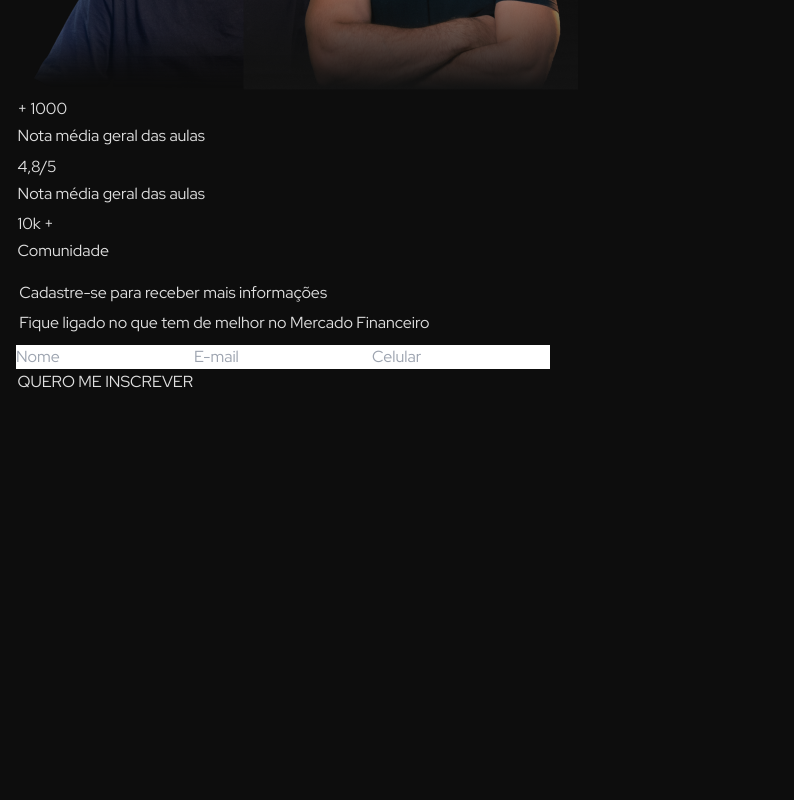
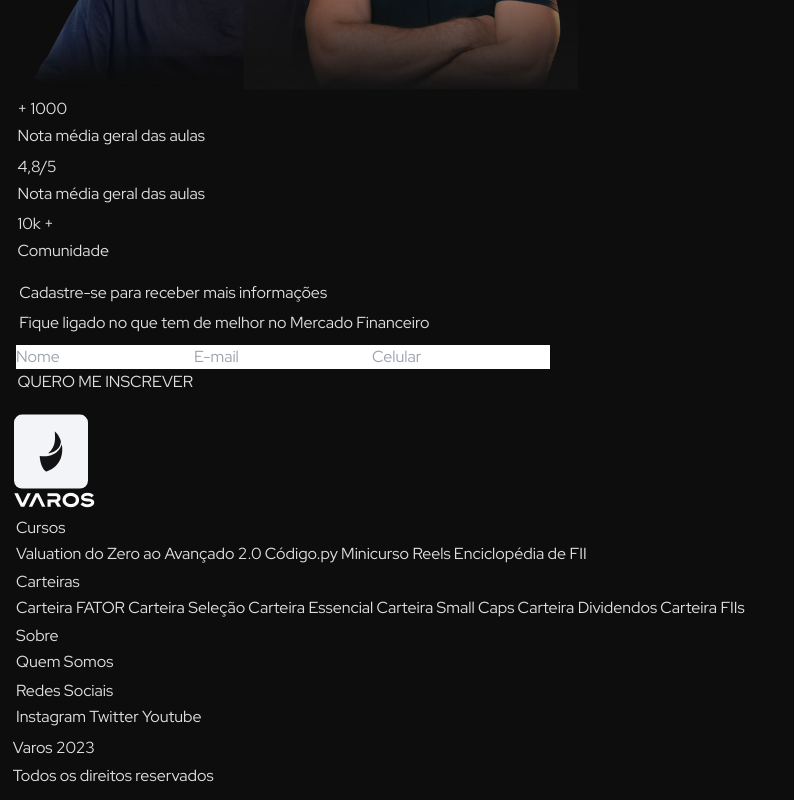
Before and after one commit to Jaci-Xavier/varos-front, a React (Vite) app: page / in a window 1280 px wide. Shown: the part 2319-3119 px from the top of the page, without its empty margins (0-794 px from the left). Before the commit the page ends 2731 px from the top, so only its background shows below. Built offline with nearby package versions, Linux system fonts and the light colour scheme.

Commit message:
todos os components finalizados

```diff
--- a/src/App.tsx
+++ b/src/App.tsx
@@ -1,4 +1,5 @@
 import './App.css';
+import Footer from './components/Footer/Index';
 import Header from './components/Header';
 import Home from './pages/Home';
 
@@ -8,7 +9,10 @@ function App() {
     <div >
       <Header />
       <div >
-      <Home />
+        <Home />
+      </div>
+      <div className='flex flex-row justify-center'>
+        <Footer />
       </div>
     </div>
   )
--- /dev/null
+++ b/src/components/Footer/Index.tsx
@@ -0,0 +1,49 @@
+import frame331 from '../../assets/Frame 331.svg';
+import varos from '../../assets/varos.png';
+
+function Footer() {
+  return (
+    <div className='w-[1440px] h-[502px] flex flex-col mt-[150px]'>
+      <div className='flex flex-row justify-evenly'>
+        <div className='flex flex-col w-[98px] h-[159px] gap-4'>
+          <img src={frame331} alt="Varos Icon" className='w-[74px] h-[74px]'/>
+          <img src={varos} alt="Varos Logo" className='w-[74px] h-[13px]'/>
+        </div>
+        <div className='bw-[858px] h-[400px] flex flex-row justify-evenly'>
+          <div className='w-[172px] h-[227px] flex flex-col justify-evenly'>
+            <p className='text-[20px] font-bold leading-5 text-[#F2F4F8]'>Cursos</p>
+            <a href='https://varos.com.br/vza?utm_campaign=vza-lista-espera&utm_source=site&utm_term=varos&utm_medium=footer&utm_content=/informacoes/quem-somos' target='_blank' rel='noreferrer' className='text-[16px] font-medium leading-5 text-[#F2F4F6]'>Valuation do Zero ao Avançado 2.0</a>
+            <a href='https://varos.com.br/cursos/codigopy/lista-de-espera?utm_medium=footer&utm_term=varos&utm_content=%2Finformacoes%2Fquem-somos&utm_source=site&utm_campaign=codigopy1123' target='_blank' rel='noreferrer' className='text-[16px] font-medium leading-5 text-[#F2F4F6]'>Código.py</a>
+            <a href='https://varos.com.br/cursos/reels?utm_medium=footer&utm_term=varos&utm_content=%2Finformacoes%2Fquem-somos&utm_source=site&utm_campaign=minicurso-reels' target='_blank' rel='noreferrer' className='text-[16px] font-medium leading-5 text-[#F2F4F6]'>Minicurso Reels</a>
+            <a href='https://checkout.varos.com.br/pay/enciclopedia-dos-fiis-oferta-principal?utm_medium=footer&utm_content=%2Finformacoes%2Fquem-somos' target='_blank' rel='noreferrer' className='text-[16px] font-medium leading-5 text-[#F2F4F6]'>Enciclopédia de FII</a>
+          </div>
+          <div className='w-[172px] h-[296px] flex flex-col justify-evenly'>
+            <p className='text-[20px] font-bold leading-5 text-[#F2F4F8]'>Carteiras</p>
+            <a href='https://varos.com.br/carteiras/fator?utm_medium=footer&utm_content=/informacoes/quem-somos' target='_blank' rel='noreferrer' className='text-[16px] font-medium leading-5 text-[#F2F4F6]'>Carteira FATOR</a>
+            <a href='https://varos.com.br/carteiras/selecao?utm_campaign=carteira-selecao&utm_source=site&utm_term=varos&utm_medium=footer&utm_content=/informacoes/quem-somos' target='_blank' rel='noreferrer' className='text-[16px] font-medium leading-5 text-[#F2F4F6]'>Carteira Seleção</a>
+            <a href='https://varos.com.br/carteiras/essencial?utm_campaign=carteira-essencial&utm_source=site&utm_term=varos&utm_medium=footer&utm_content=/informacoes/quem-somos' target='_blank' rel='noreferrer' className='text-[16px] font-medium leading-5 text-[#F2F4F6]'>Carteira Essencial</a>
+            <a href='https://varos.com.br/carteiras/small-caps?utm_campaign=carteira-small-caps&utm_source=site&utm_term=varos&utm_medium=footer&utm_content=/informacoes/quem-somos' target='_blank' rel='noreferrer' className='text-[16px] font-medium leading-5 text-[#F2F4F6]'>Carteira Small Caps</a>
+            <a href='https://varos.com.br/carteiras/dividendos?utm_campaign=carteira-dividendos&utm_source=site&utm_term=varos&utm_medium=footer&utm_content=/informacoes/quem-somos' target='_blank' rel='noreferrer' className='text-[16px] font-medium leading-5 text-[#F2F4F6]'>Carteira Dividendos</a>
+            <a href='https://varos.com.br/carteiras/fundos-imobiliarios?utm_campaign=carteira-fiis&utm_source=site&utm_term=varos&utm_medium=footer&utm_content=/informacoes/quem-somos' target='_blank' rel='noreferrer' className='text-[16px] font-medium leading-5 text-[#F2F4F6]'>Carteira FIIs</a>
+          </div>
+          <div className='w-[172px] h-[71px] flex flex-col justify-evenly'>
+            <p className='text-[20px] font-bold leading-5 text-[#F2F4F8]'>Sobre</p>
+            <a href='https://varos.com.br/informacoes/quem-somos?utm_medium=footer&utm_content=/informacoes/quem-somos' target='_blank' rel='noreferrer' className='text-[20px] font-bold leading-6 text-[#F2F4F6]'>Quem Somos</a>
+          </div>
+          <div className='w-[172px] h-[161px] flex flex-col justify-evenly'>
+            <p className='text-[20px] font-bold leading-5 text-[#F2F4F8]'>Redes Sociais</p>
+            <a href='https://www.instagram.com/varos.br/?utm_medium=footer&utm_content=%2Finformacoes%2Fquem-somos' target='_blank' rel='noreferrer' className='text-[20px] font-bold leading-6 text-[#F2F4F6]'>Instagram</a>
+            <a href='https://twitter.com/varosbr?utm_medium=footer&utm_content=/informacoes/quem-somos' target='_blank' rel='noreferrer' className='text-[20px] font-bold leading-6 text-[#F2F4F6]'>Twitter</a>
+            <a href='https://www.youtube.com/@varosbr' target='_blank' rel='noreferrer' className='text-[20px] font-bold leading-6 text-[#F2F4F6]'>Youtube</a>
+          </div>
+        </div>
+      </div>
+      <div className='w-[270px] h-[102px] ml-[155px]'>
+        <p className='text-[14px] font-medium leading-5 text-[#F2F4F6]'>Varos 2023</p>
+        <p className='text-[14px] font-medium leading-5 text-[#F2F4F6]'>Todos os direitos reservados</p>
+      </div>
+    </div>
+  )
+}
+
+export default Footer
--- a/src/components/InputForm/Index.tsx
+++ b/src/components/InputForm/Index.tsx
@@ -1,7 +1,6 @@
 import React, { useState } from 'react';
 import { FormData } from '../../types';
-
-
+import fetchApi from '../../utils/fetchApi';
 
 function ASideCard() {
   return (
@@ -13,16 +12,17 @@ function ASideCard() {
         <h1 className='text-[18px] font-bold leading-6'>Fique ligado no que tem de melhor no Mercado Financeiro</h1>
       </div>
     </div>
-  )
+  );
 }
 
-
-const  InputForm: React.FC = () => {
+const InputForm: React.FC = () => {
   const [formData, setFormData] = useState<FormData>({
     name: '',
     email: '',
     phone: '',
   });
+
+  const [isSubmitDisabled, setSubmitDisabled] = useState(true);
 
   const handleChange = (event: React.ChangeEvent<HTMLInputElement>): void => {
     const { name, value } = event.target;
@@ -30,11 +30,29 @@ const  InputForm: React.FC = () => {
       ...prevData,
       [name]: value,
     }));
+
+    validateFormData();
   };
 
-  const handleSubmit = (event: React.FormEvent<HTMLFormElement>): void => {
+  const validateFormData = (): void => {
+    const isValidName = formData.name.length > 4;
+    const isValidEmail = /^[^\s@]+@[^\s@]+\.[^\s@]+$/.test(formData.email);
+    const isValidPhone = formData.phone.length >= 9;
+
+    setSubmitDisabled(!(isValidName && isValidEmail && isValidPhone));
+  };
+
+  const handleSubmit = async (event: React.FormEvent<HTMLFormElement>): Promise<void> => {
     event.preventDefault();
+    const apiResponse = await fetchApi('https://jsonplaceholder.typicode.com/todos/1');
+    console.log(apiResponse);
     console.log(formData);
+    setFormData({
+      name: '',
+      email: '',
+      phone: '',
+    });
+    setSubmitDisabled(true);
   };
 
   return (
@@ -42,7 +60,7 @@ const  InputForm: React.FC = () => {
       <div className=''>
         <ASideCard />
       </div>
-      <div className=' w-[564px] h-[384px] rounded-[32px] border border-gray-600 flex flex-col items-center text-center justify-center'>
+      <div className='w-[564px] h-[384px] rounded-[32px] border border-gray-600 flex flex-col items-center text-center justify-center'>
         <form onSubmit={handleSubmit} className='bg-black flex flex-col items-center w-[452px] h-[264px] justify-evenly'>
           <input
             className='rounded-[4px] w-[452px] h-[48px] bg-[#222729] border border-[#4D5358] pl-3 placeholder-[#878D96]'
@@ -62,7 +80,7 @@ const  InputForm: React.FC = () => {
           />
           <input
             className='rounded-[4px] w-[452px] h-[48px] bg-[#222729] border border-[#4D5358] pl-3 placeholder-[#878D96]'
-            type='text'
+            type='tel'
             name='phone'
             placeholder='Celular'
             value={formData.phone}
@@ -70,8 +88,9 @@ const  InputForm: React.FC = () => {
           />
           <div className='flex flex-row justify-center'>
             <button
-              className='bg-[#19C819] rounded-[4px] w-[452px] h-[48px] text-black text-[18px] font-semibold leading-6'
+              className={`bg-[#19C819] rounded-[4px] w-[452px] h-[48px] text-black text-[18px] font-semibold leading-6 ${isSubmitDisabled ? 'cursor-not-allowed opacity-50' : ''}`}
               type='submit'
+              disabled={isSubmitDisabled}
             >
               QUERO ME INSCREVER
             </button>
@@ -79,7 +98,7 @@ const  InputForm: React.FC = () => {
         </form>
       </div>
     </div>
-  )
-}
+  );
+};
 
 export default InputForm;
--- /dev/null
+++ b/src/utils/fetchApi.ts
@@ -0,0 +1,5 @@
+export default async function fetchApi<T>(url: string): Promise<T> {
+  const response = fetch(url);
+  const data = (await response).json();
+  return data;
+}
```
Also changed, not shown: 1 other file (tests, documents, lock files or other folders).
